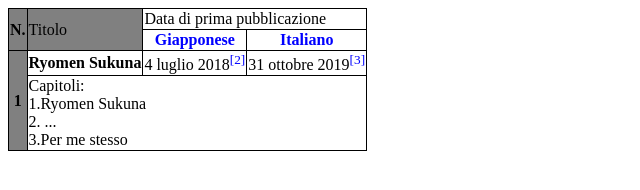
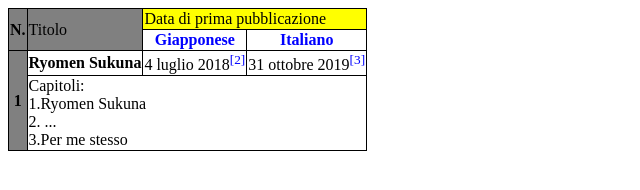
Before and after one commit to r22-4ar-pv/r22-4ar-pv.github.io, a plain HTML site: page esercizi/es5.html in a window 1280 px wide. Shown: the whole page, without its empty margins (0-640 px from the left). Drawn offline with Linux system fonts and the light colour scheme.

Commit message:
Update es5.html

```diff
--- a/esercizi/es5.html
+++ b/esercizi/es5.html
@@ -21,7 +21,7 @@
       <tr>
         <th rowspan="2" class="tuttogrigio">N.</th>
         <td rowspan="2" class="tuttogrigio">Titolo</td>
-        <td colspan="2" class="yellow">Data di prima pubblicazione</td>
+        <td colspan="2" class="tuttogiallo">Data di prima pubblicazione</td>
         <!-- <td></td> -->
       </tr>
 
```
